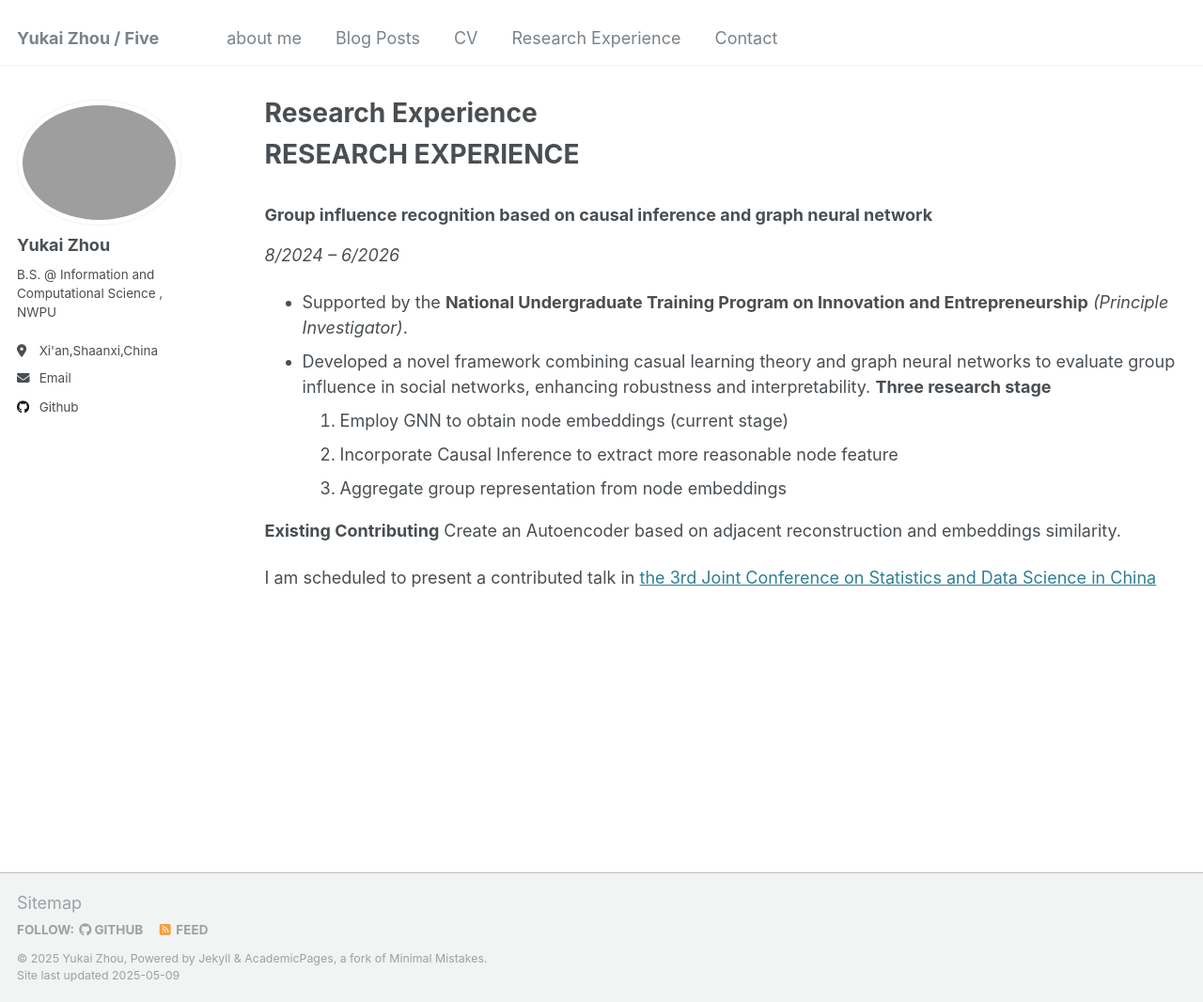
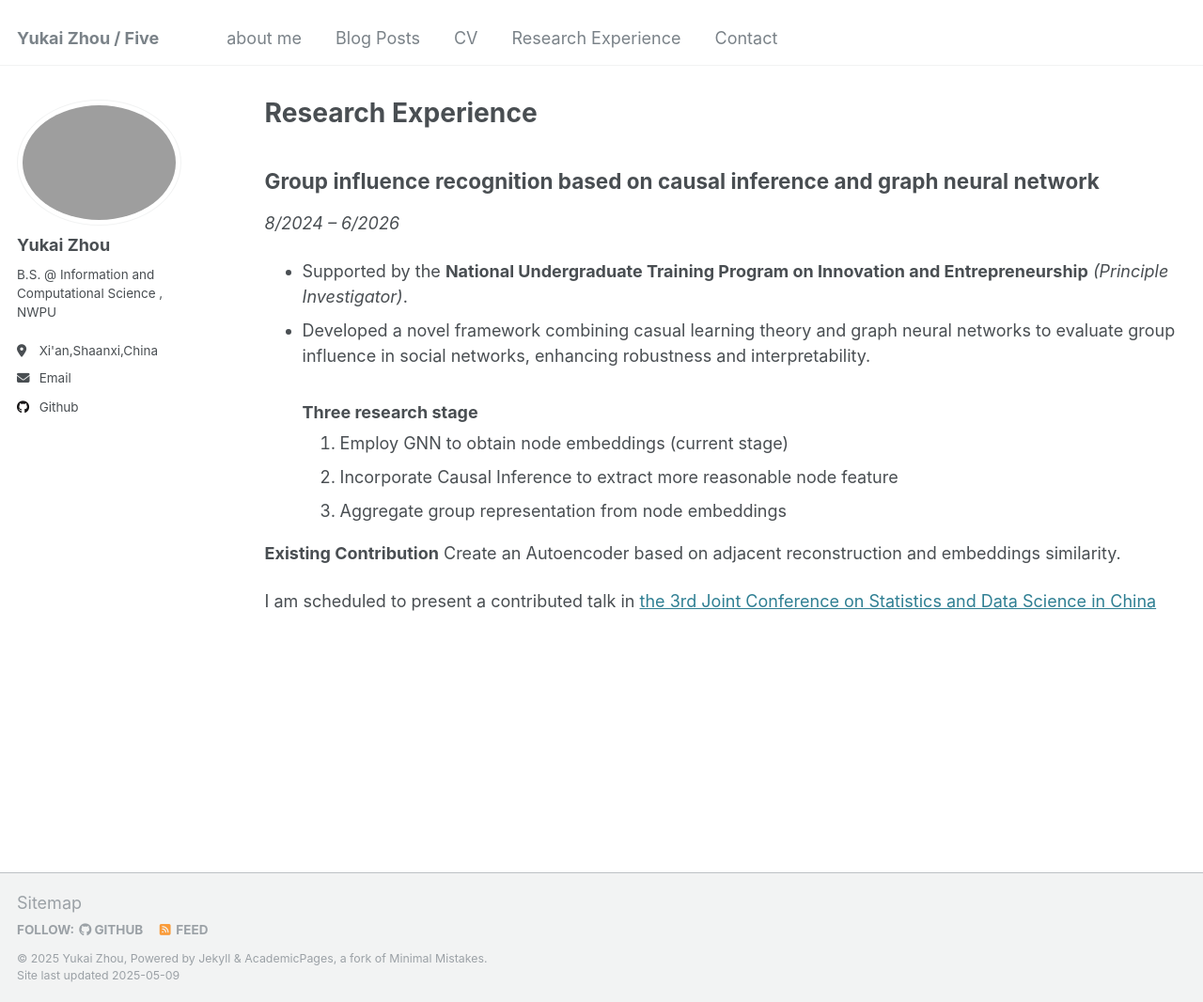
Before and after one commit to 520activater/520activater.github.io, a Jekyll site: the page built from _pages/research-experience.md, in a window 1280 px wide and 1066 px high. Shown: the whole window at 94% size. Built offline with Jekyll 4.4.1, drawn with Linux system fonts in a browser that asks for light colours.

Commit message:
Update research-experience.md

```diff
--- a/_pages/research-experience.md
+++ b/_pages/research-experience.md
@@ -6,18 +6,17 @@ author_profile: true
 redirect_from:
   - /research
 ---
-# RESEARCH EXPERIENCE
 
-### Group influence recognition based on causal inference and graph neural network
+## Group influence recognition based on causal inference and graph neural network
 *8/2024 – 6/2026*
 - Supported by the **National Undergraduate Training Program on Innovation and Entrepreneurship** *(Principle Investigator)*.
 - Developed a novel framework combining casual learning theory and graph neural networks to evaluate group influence in social networks, enhancing robustness and interpretability.
-**Three research stage**
+### Three research stage
 1. Employ GNN to obtain node embeddings (current stage)
 2. Incorporate Causal Inference to extract more reasonable node feature
 3. Aggregate group representation from node embeddings
 
-**Existing Contributing**
+**Existing Contribution**
 Create an Autoencoder based on adjacent reconstruction and embeddings similarity.
 
 I am scheduled to present a contributed talk in [the 3rd Joint Conference on Statistics and Data Science in China](https://www.jconf-sds.com/)
```
